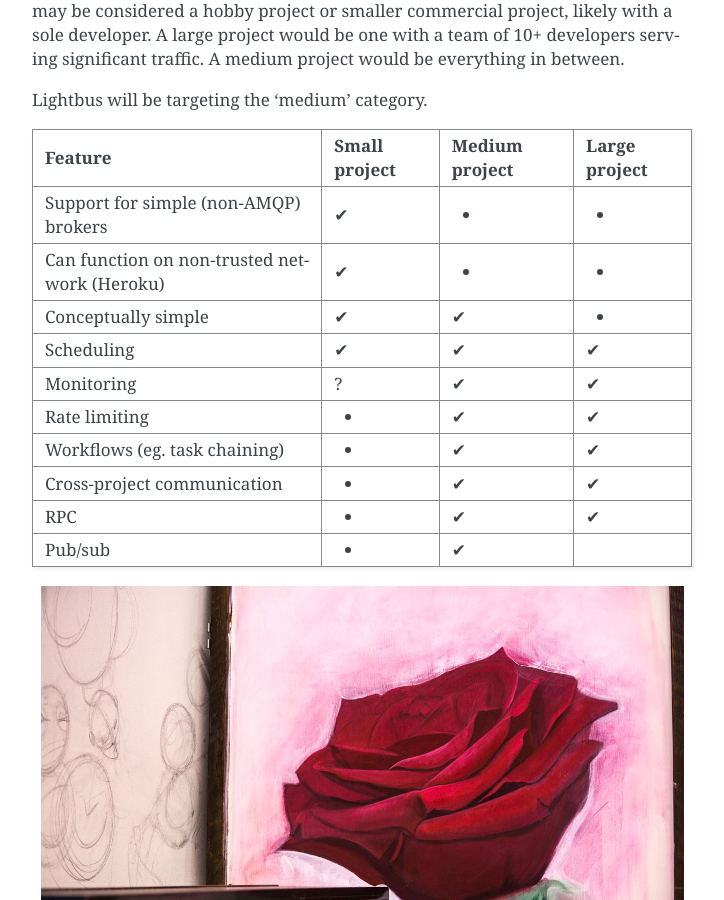
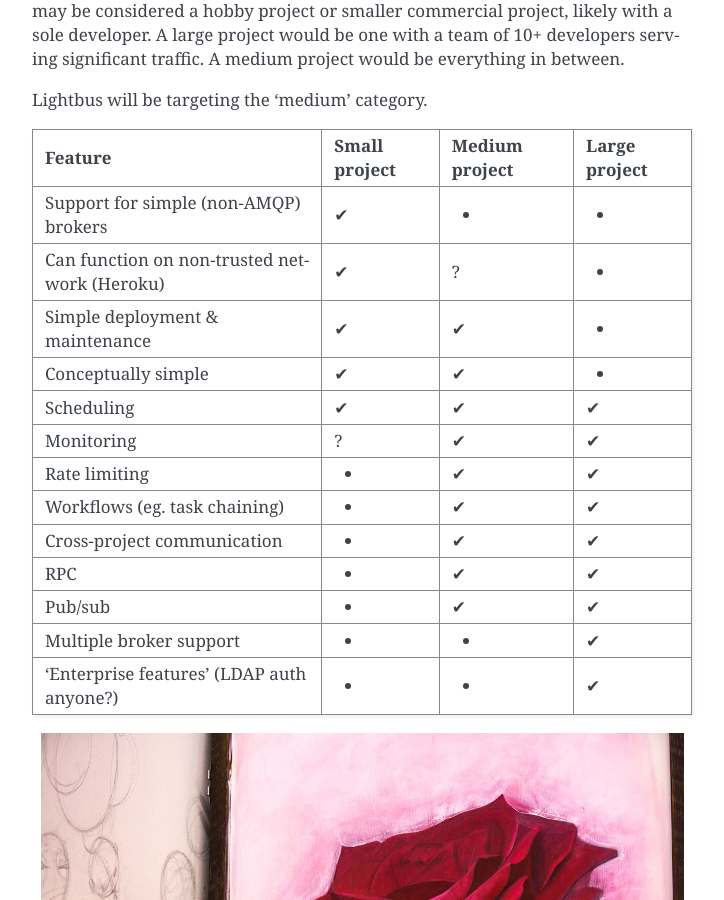
Before and after one commit to adamcharnock/lightbus, a Sphinx documentation site: the page built from docs/alternatives.rst, in a window 1280 px wide and 900 px high, scrolled down 1906 px. Shown: the whole window, without its empty margins (388-1112 px from the left). Built offline with Sphinx 7.4.7, drawn with Linux system fonts in a browser that asks for light colours.

Commit message:
Additions to positioning table

```diff
--- a/docs/alternatives.rst
+++ b/docs/alternatives.rst
@@ -111,7 +111,9 @@ Lightbus will be targeting the 'medium' category.
 +================================================+=================+==================+=================+
 | Support for simple (non-AMQP) brokers          | ✔               | -                | -               |
 +------------------------------------------------+-----------------+------------------+-----------------+
-| Can function on non-trusted network (Heroku)   | ✔               | -                | -               |
+| Can function on non-trusted network (Heroku)   | ✔               | ?                | -               |
++------------------------------------------------+-----------------+------------------+-----------------+
+| Simple deployment & maintenance                | ✔               | ✔                | -               |
 +------------------------------------------------+-----------------+------------------+-----------------+
 | Conceptually simple                            | ✔               | ✔                | -               |
 +------------------------------------------------+-----------------+------------------+-----------------+
@@ -127,7 +129,11 @@ Lightbus will be targeting the 'medium' category.
 +------------------------------------------------+-----------------+------------------+-----------------+
 | RPC                                            | -               | ✔                | ✔               |
 +------------------------------------------------+-----------------+------------------+-----------------+
-| Pub/sub                                        | -               | ✔                |                 |
+| Pub/sub                                        | -               | ✔                | ✔               |
++------------------------------------------------+-----------------+------------------+-----------------+
+| Multiple broker support                        | -               | -                | ✔               |
++------------------------------------------------+-----------------+------------------+-----------------+
+| 'Enterprise features' (LDAP auth anyone?)      | -               | -                | ✔               |
 +------------------------------------------------+-----------------+------------------+-----------------+
 
 .. _Nameko: https://github.com/nameko/nameko
```
